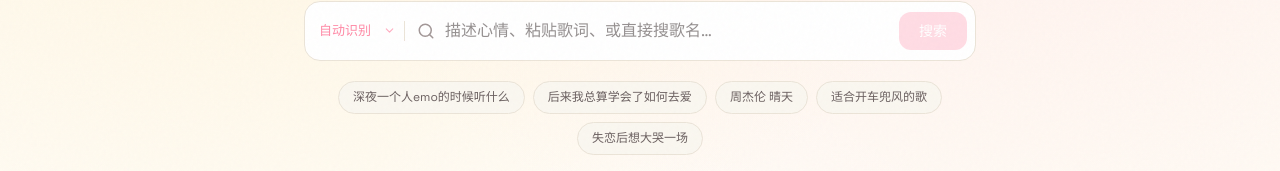
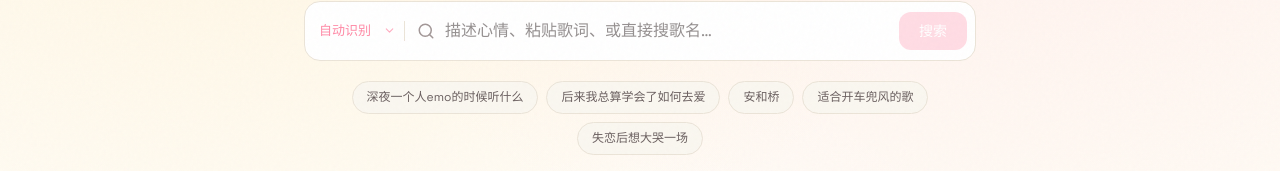
Before and after one commit to hwj123hwj/VibeCheck, a React (Vite) app in the folder frontend/: page /search in a window 1280 px wide. Shown: the part 227-398 px from the top of the page. Built offline with nearby package versions, Linux system fonts and the light colour scheme.

Commit message:
ui: replace '周杰伦 晴天' with '安和桥' in search examples

```diff
--- a/frontend/src/components/SearchInput.jsx
+++ b/frontend/src/components/SearchInput.jsx
@@ -52,7 +52,7 @@ export default function SearchInput({ onSearch, isLoading = false, intentType =
   const examples = [
     '深夜一个人emo的时候听什么',
     '后来我总算学会了如何去爱',
-    '周杰伦 晴天',
+    '安和桥',
     '适合开车兜风的歌',
     '失恋后想大哭一场',
   ]
```
